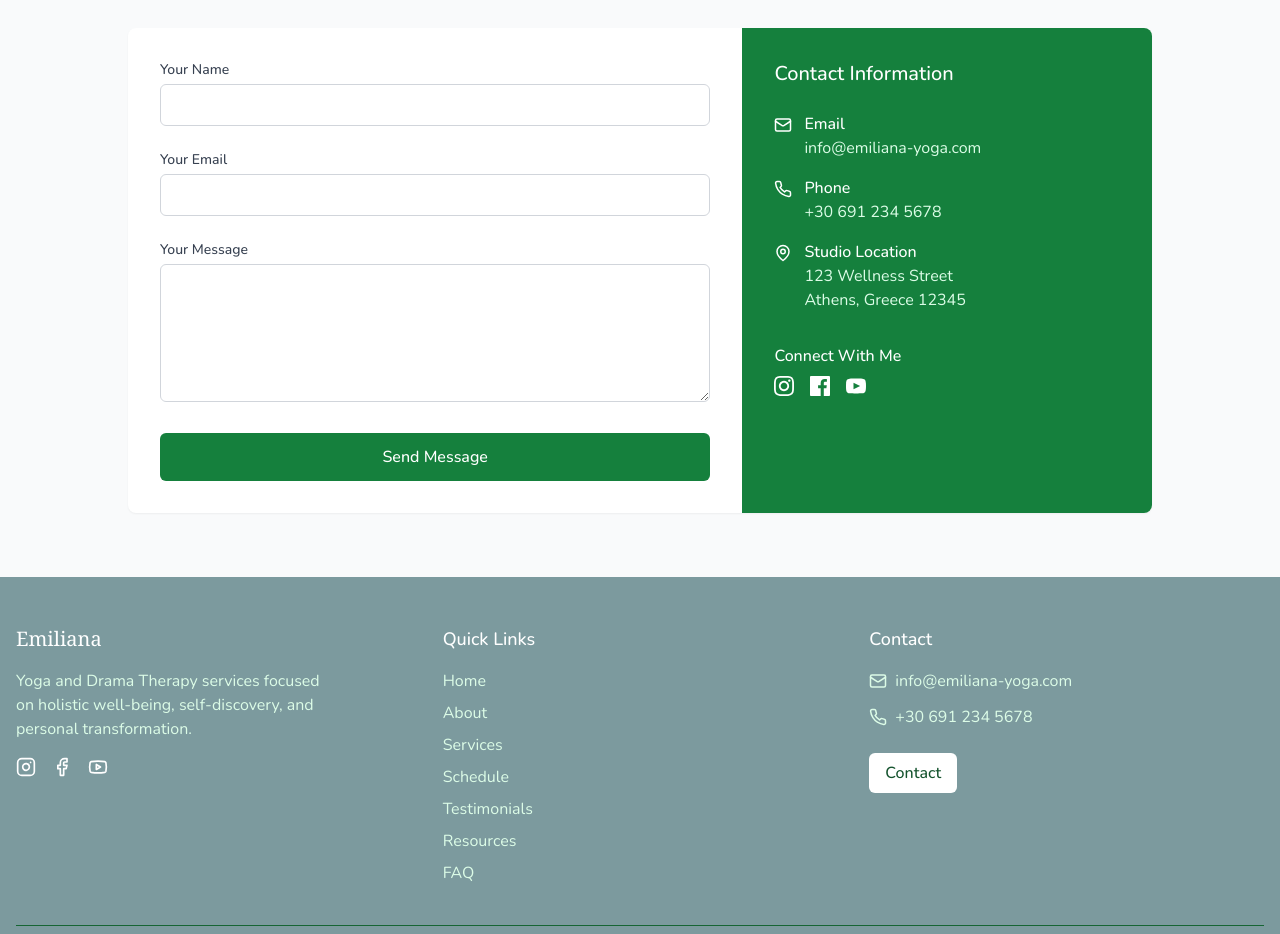
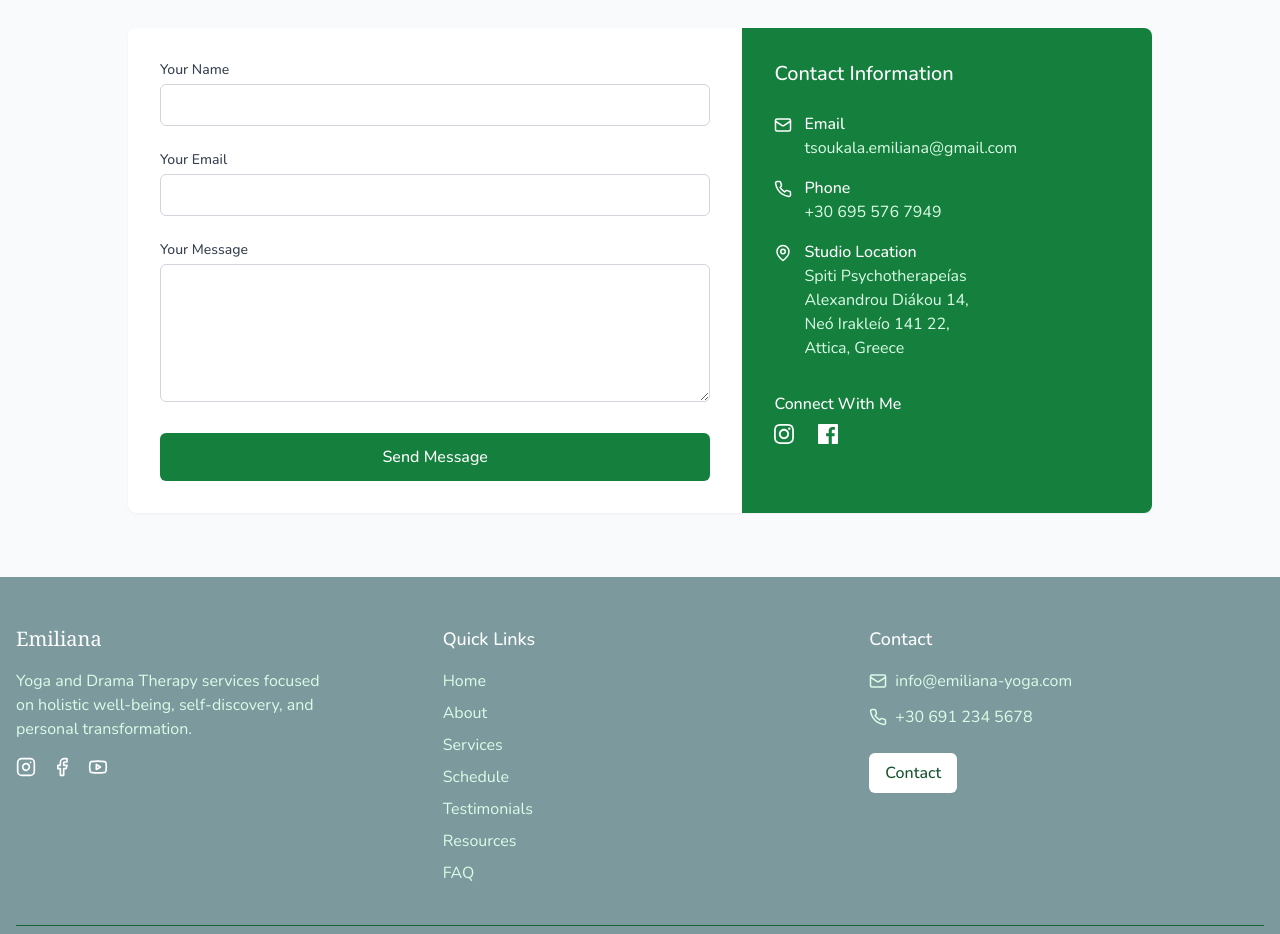
Before and after one commit to islandarber/emiliana, a React (Vite) app: page / in a window 1280 px wide. Shown: the part 2920-3854 px from the top of the page. Built offline with nearby package versions, Linux system fonts and the light colour scheme.

Commit message:
contant info and map

```diff
--- a/src/components/contact/ContactForm.tsx
+++ b/src/components/contact/ContactForm.tsx
@@ -142,7 +142,7 @@ const ContactForm: React.FC = () => {
                   <div>
                     <p className="font-medium">Email</p>
                     <a href="mailto:info@emiliana-yoga.com" className="text-green-100 hover:text-white transition">
-                      info@emiliana-yoga.com
+                      tsoukala.emiliana@gmail.com
                     </a>
                   </div>
                 </div>
@@ -152,7 +152,7 @@ const ContactForm: React.FC = () => {
                   <div>
                     <p className="font-medium">Phone</p>
                     <a href="tel:+306912345678" className="text-green-100 hover:text-white transition">
-                      +30 691 234 5678
+                      +30 695 576 7949
                     </a>
                   </div>
                 </div>
@@ -162,8 +162,10 @@ const ContactForm: React.FC = () => {
                   <div>
                     <p className="font-medium">Studio Location</p>
                     <p className="text-green-100">
-                      123 Wellness Street<br />
-                      Athens, Greece 12345
+                      Spiti Psychotherapeías <br />
+                      Alexandrou Diákou 14, <br />
+                      Neó Irakleío 141 22, <br />
+                      Attica, Greece
                     </p>
                   </div>
                 </div>
@@ -171,8 +173,13 @@ const ContactForm: React.FC = () => {
 
               <div className="mt-8">
                 <p className="font-medium mb-2">Connect With Me</p>
-                <div className="flex space-x-4">
-                  <a href="#" className="text-white hover:text-green-200 transition">
+                <div className="flex space-x-6">
+                  <a
+                  href="https://www.instagram.com/emiliana_ts"
+                  className="text-white hover:text-green-200 transition"
+                  target='_blank'
+                  rel='noopener noreferrer'
+                  >
                     <svg
                       xmlns="http://www.w3.org/2000/svg"
                       className="h-5 w-5"
@@ -182,7 +189,11 @@ const ContactForm: React.FC = () => {
                       <path d="M12 2.163c3.204 0 3.584.012 4.85.07 3.252.148 4.771 1.691 4.919 4.919.058 1.265.069 1.645.069 4.849 0 3.205-.012 3.584-.069 4.849-.149 3.225-1.664 4.771-4.919 4.919-1.266.058-1.644.07-4.85.07-3.204 0-3.584-.012-4.849-.07-3.26-.149-4.771-1.699-4.919-4.92-.058-1.265-.07-1.644-.07-4.849 0-3.204.013-3.583.07-4.849.149-3.227 1.664-4.771 4.919-4.919 1.266-.057 1.645-.069 4.849-.069zm0-2.163c-3.259 0-3.667.014-4.947.072-4.358.2-6.78 2.618-6.98 6.98-.059 1.281-.073 1.689-.073 4.948 0 3.259.014 3.668.072 4.948.2 4.358 2.618 6.78 6.98 6.98 1.281.058 1.689.072 4.948.072 3.259 0 3.668-.014 4.948-.072 4.354-.2 6.782-2.618 6.979-6.98.059-1.28.073-1.689.073-4.948 0-3.259-.014-3.667-.072-4.947-.196-4.354-2.617-6.78-6.979-6.98-1.281-.059-1.69-.073-4.949-.073zm0 5.838c-3.403 0-6.162 2.759-6.162 6.162s2.759 6.163 6.162 6.163 6.162-2.759 6.162-6.163c0-3.403-2.759-6.162-6.162-6.162zm0 10.162c-2.209 0-4-1.79-4-4 0-2.209 1.791-4 4-4s4 1.791 4 4c0 2.21-1.791 4-4 4zm6.406-11.845c-.796 0-1.441.645-1.441 1.44s.645 1.44 1.441 1.44c.795 0 1.439-.645 1.439-1.44s-.644-1.44-1.439-1.44z"/>
                     </svg>
                   </a>
-                  <a href="#" className="text-white hover:text-green-200 transition">
+                  <a href="https://www.facebook.com/emily.vinyasayoga"
+                  className="text-white hover:text-green-200 transition"
+                  target='_blank'
+                  rel='noopener noreferrer'
+                  >
                     <svg
                       xmlns="http://www.w3.org/2000/svg"
                       className="h-5 w-5"
@@ -190,16 +201,6 @@ const ContactForm: React.FC = () => {
                       viewBox="0 0 24 24"
                     >
                       <path d="M22.675 0h-21.35c-.732 0-1.325.593-1.325 1.325v21.351c0 .731.593 1.324 1.325 1.324h11.495v-9.294h-3.128v-3.622h3.128v-2.671c0-3.1 1.893-4.788 4.659-4.788 1.325 0 2.463.099 2.795.143v3.24l-1.918.001c-1.504 0-1.795.715-1.795 1.763v2.313h3.587l-.467 3.622h-3.12v9.293h6.116c.73 0 1.323-.593 1.323-1.325v-21.35c0-.732-.593-1.325-1.325-1.325z"/>
-                    </svg>
-                  </a>
-                  <a href="#" className="text-white hover:text-green-200 transition">
-                    <svg
-                      xmlns="http://www.w3.org/2000/svg"
-                      className="h-5 w-5"
-                      fill="currentColor"
-                      viewBox="0 0 24 24"
-                    >
-                      <path d="M19.615 3.184c-3.604-.246-11.631-.245-15.23 0-3.897.266-4.356 2.62-4.385 8.816.029 6.185.484 8.549 4.385 8.816 3.6.245 11.626.246 15.23 0 3.897-.266 4.356-2.62 4.385-8.816-.029-6.185-.484-8.549-4.385-8.816zm-10.615 12.816v-8l8 3.993-8 4.007z"/>
                     </svg>
                   </a>
                 </div>
--- a/src/pages/ContactPage.tsx
+++ b/src/pages/ContactPage.tsx
@@ -17,19 +17,28 @@ const ContactPage: React.FC = () => {
 
             <div className="bg-gray-200 h-96 rounded-lg overflow-hidden relative">
               {/* This would be replaced with an actual map component */}
-              <div className="absolute inset-0 flex items-center justify-center">
-                <p className="text-gray-600 font-medium">
-                  Interactive Map Placeholder
-                </p>
+              <div className="bg-gray-200 h-96 rounded-lg overflow-hidden relative">
+                <iframe
+                  src="https://www.google.com/maps/embed?pb=!1m18!1m12!1m3!1d3132.497780296292!2d23.763901415631272!3d38.0533837797071!2m3!1f0!2f0!3f0!3m2!1i1024!2i768!4f13.1!3m3!1m2!1s0x14a1bd40b8f2e56f%3A0x3134c2da43a8173a!2sAlexandrou%20Diakou%2014%2C%20Nea%20Ionia%20141%2022%2C%20Greece!5e0!3m2!1sen!2sde!4v1694342238047!5m2!1sen!2sde"
+                  width="100%"
+                  height="100%"
+                  style={{ border: 0 }}
+                  allowFullScreen={true}
+                  loading="lazy"
+                  referrerPolicy="no-referrer-when-downgrade"
+                ></iframe>
               </div>
             </div>
 
             <div className="mt-8 text-center">
               <p className="text-gray-700">
-                Studio Address: 123 Wellness Street, Athens, Greece 12345
+                Spiti Psychotherapeías <br />
+                Alexandrou Diákou 14, <br />
+                Neó Irakleío 141 22, <br />
+                Attica, Greece
               </p>
               <p className="text-gray-700 mt-2">
-                Nearest Public Transport: Syntagma Metro Station (10 min walk)
+                Nearest Public Transport: Irakleio Metro Station (Line M1 Green)
               </p>
             </div>
           </div>
```
Also changed, not shown: 1 other file (tests, documents, lock files or other folders).
